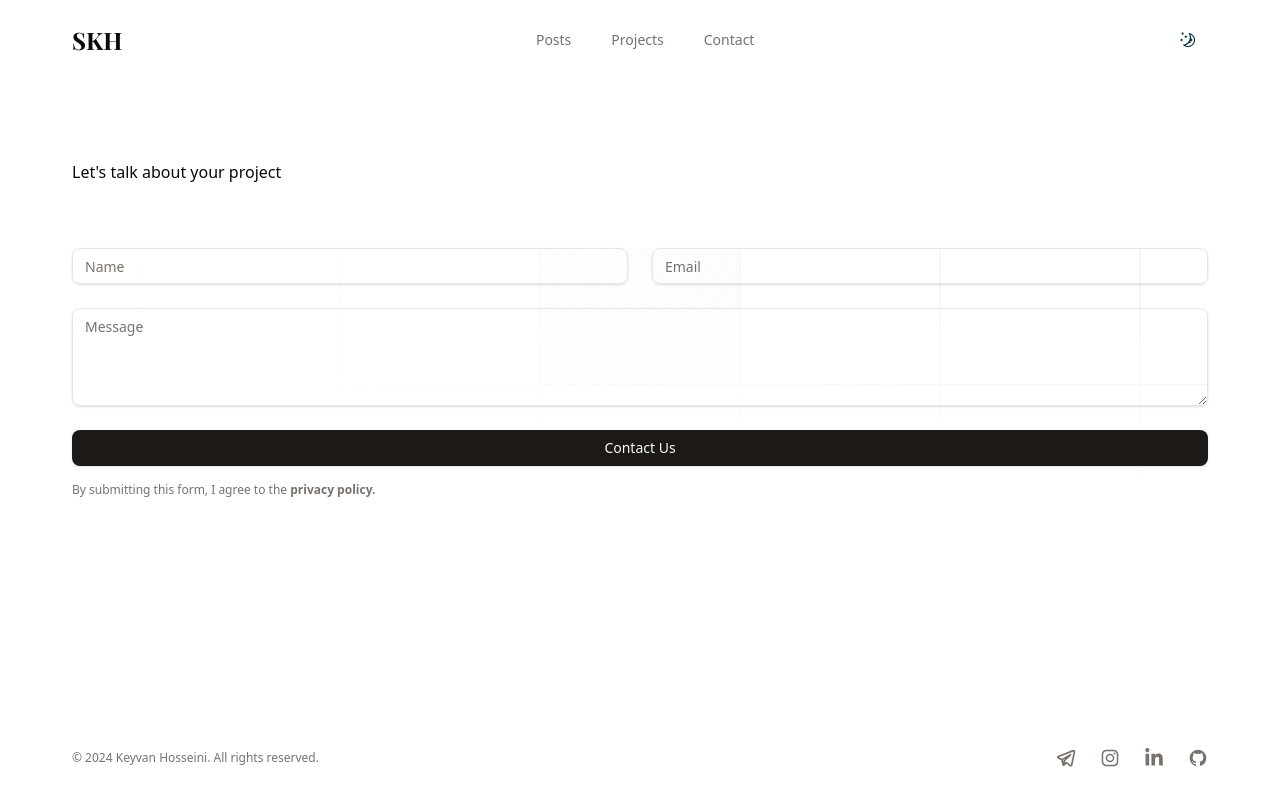
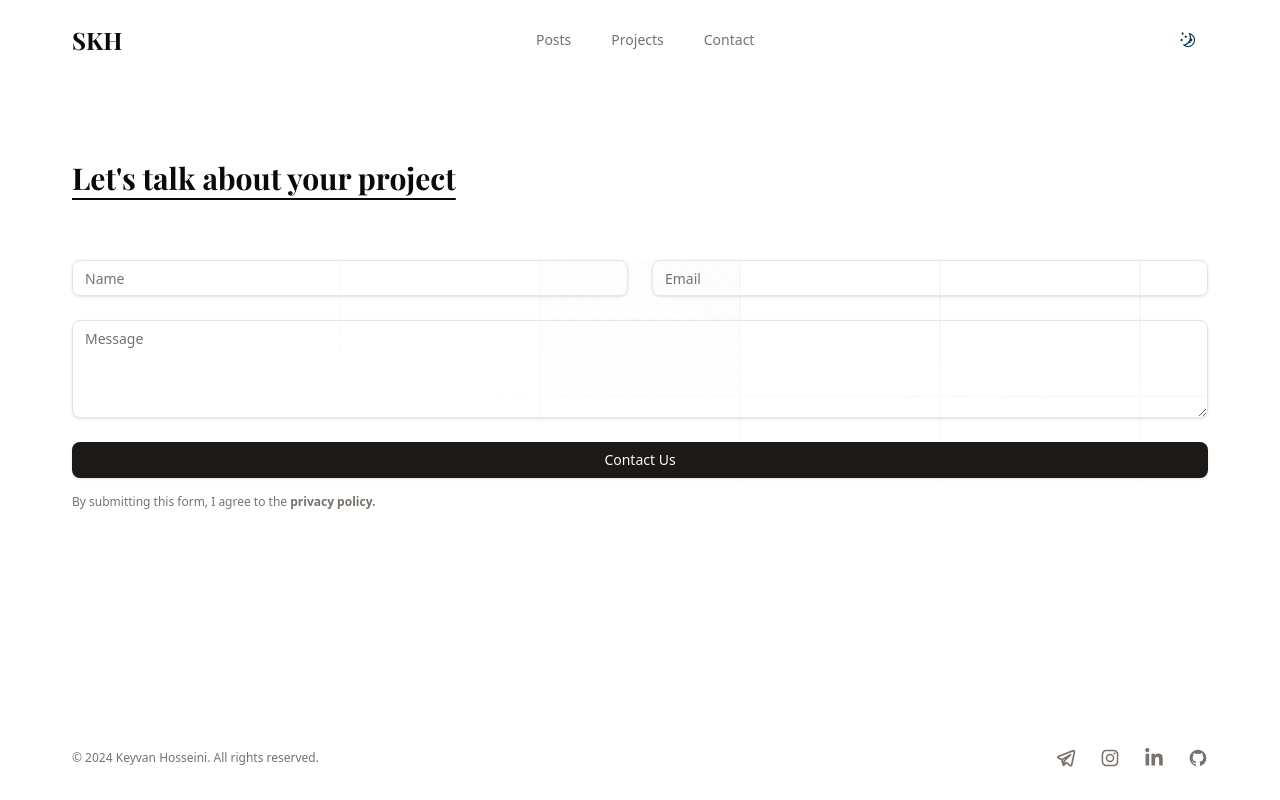
Before and after one commit to skh113/next-portfolio, a Next.js app: page /contact in a window 1280 px wide. Built offline with nearby package versions, Linux system fonts and the light colour scheme; no server answers; a web font is replaced by a local one.

Commit message:
style: add custom styles for titles and prose elements in globals.css

```diff
--- a/app/globals.css
+++ b/app/globals.css
@@ -138,3 +138,39 @@
       max-width: 1200px;
   }
 }
+
+.title {
+  font-family: var(--font-serif),ui-serif,Georgia,Cambria,"Times New Roman",Times,serif;
+  font-size: 1.875rem;
+  line-height: 2.25rem;
+  font-weight: 700;
+  text-decoration-line: underline;
+  text-decoration-color: hsl(var(--border)/.75);
+  text-decoration-thickness: 2px;
+  text-underline-offset: 8px
+}
+
+.prose pre {
+  overflow-x: auto;
+  background-color: hsl(var(--accent));
+  padding: 1rem 1.25rem;
+  font-size: .875rem;
+  line-height: 1.25rem
+}
+
+.prose code,.prose pre {
+  border-radius: var(--radius)
+}
+
+.prose code {
+  padding: .125rem .25rem
+}
+
+.prose pre code {
+  padding: 0;
+  line-height: .75rem
+}
+
+.prose code span {
+  font-weight: 500
+}
--- a/components/intro.tsx
+++ b/components/intro.tsx
@@ -13,7 +13,7 @@ export default function Intro() {
           and being creative. Whether it&apos;s creating music or writing
           complex scripts for websites, I find joy in the process. I have a
           particular love for learning, especially in the field of computer
-          science
+          science.
         </p>
         <div className='flex gap-2'>
           <Button>
```
